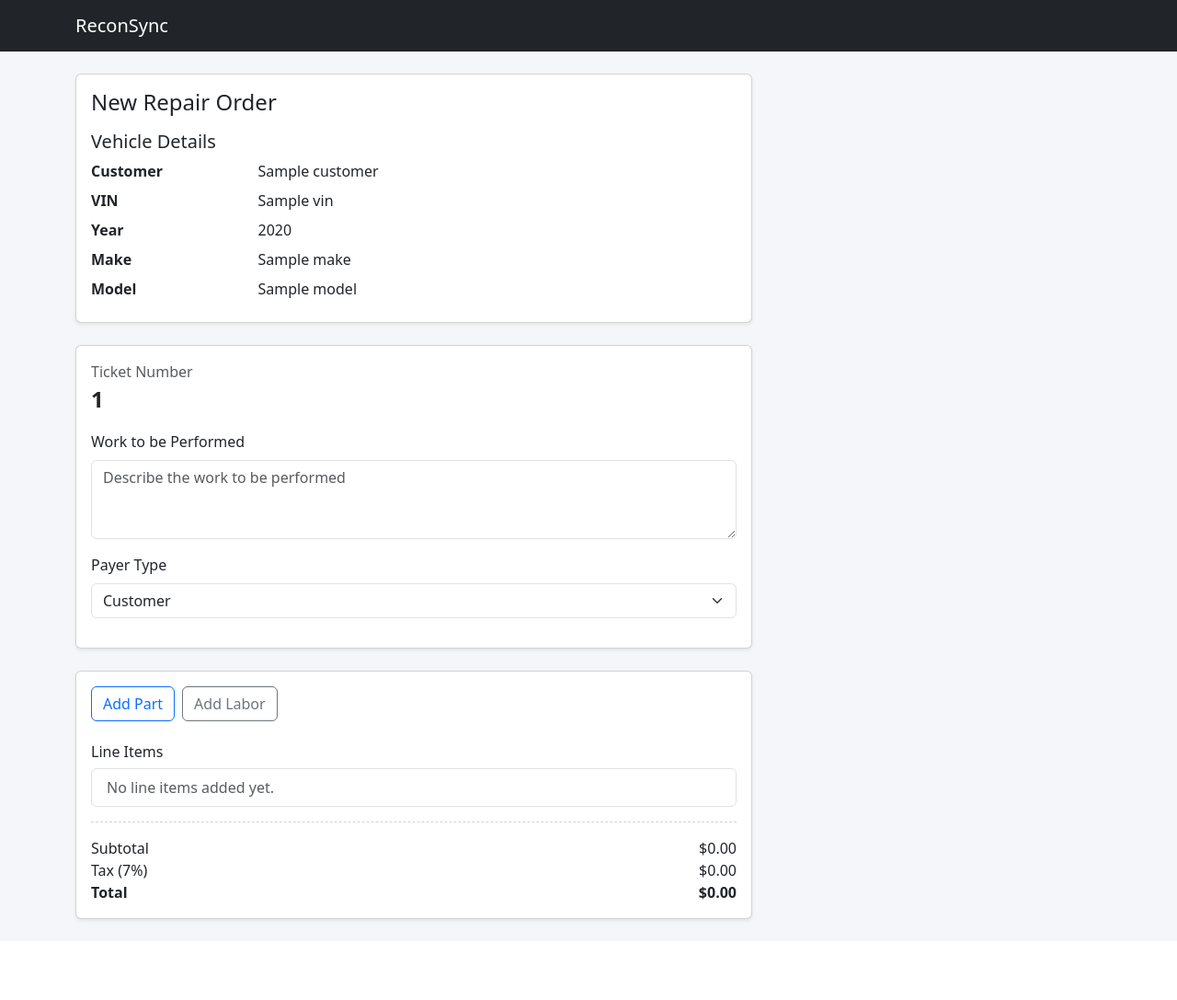
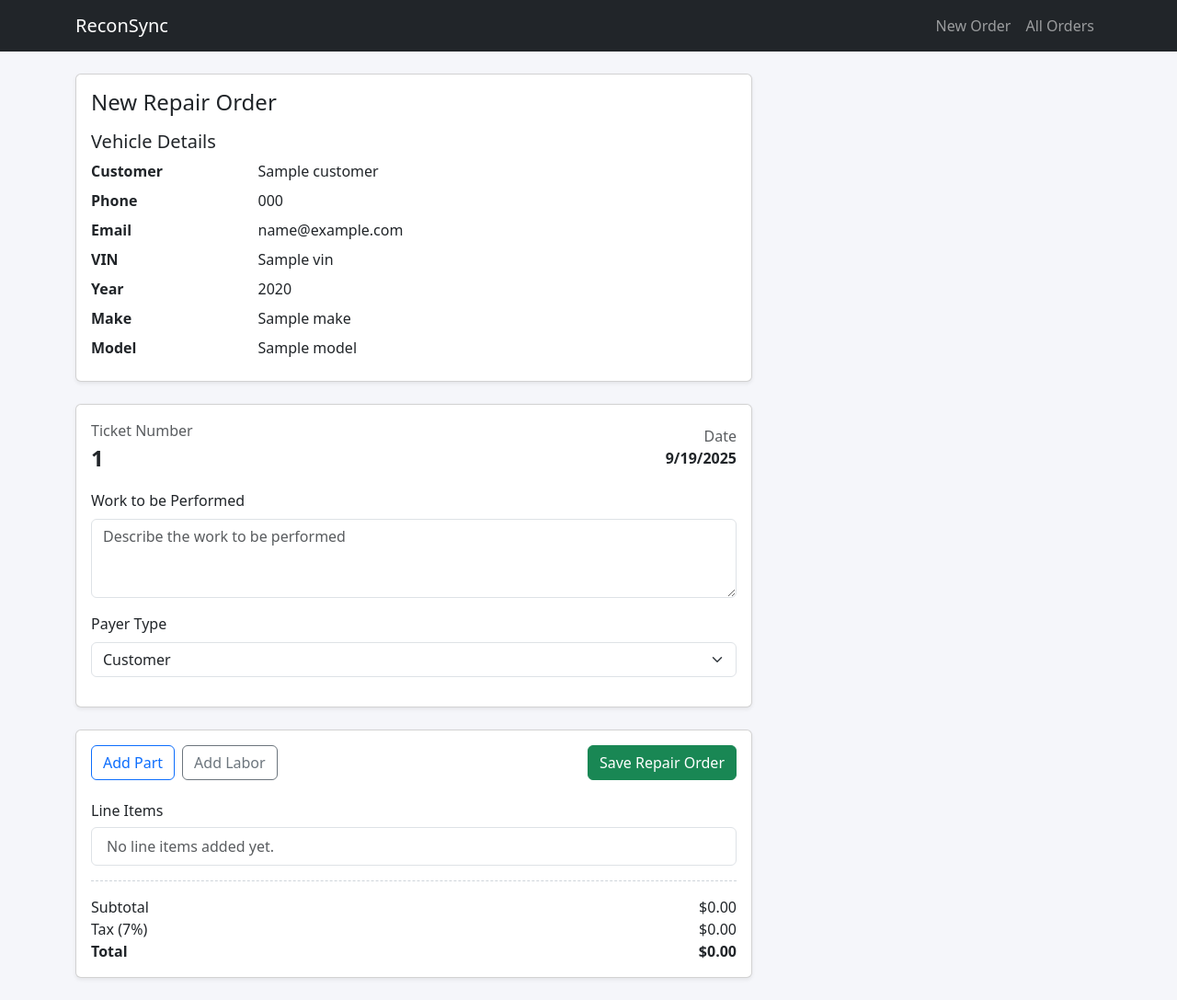
Before and after one commit to coderanknarsi/ReconSync, a Flask app: template templates/repair_order.html in a window 1280 px wide. Shown: the whole page at 92% size. Before the commit the page ends 1003 px from the top, so only its background shows below. Run offline with Flask 3, Linux system fonts and the light colour scheme; the template is opened without the code that fills it: most values are stand-ins (such as "Sample title", 1, 10 or a date in 2020).

Commit message:
Enhance Shop Management System

```diff
--- a/app.py
+++ b/app.py
@@ -1,4 +1,6 @@
 from flask import Flask, render_template, request, redirect, url_for, flash
+import json
+from datetime import datetime
 
 app = Flask(__name__)
 app.secret_key = "dev-secret-key"
@@ -11,6 +13,8 @@ VEHICLE_DATA = {
         "make": "Ford",
         "model": "F-150",
         "customer": "Jane Smith",
+        "phone": "(555) 123-4567",
+        "email": "jane.smith@email.com",
     },
 }
 
@@ -21,8 +25,13 @@ CUSTOMER_DATA = {
         "make": "Toyota",
         "model": "Camry",
         "customer": "John Doe",
+        "phone": "(555) 987-6543",
+        "email": "john.doe@email.com",
     },
 }
+
+# Store repair orders in memory (in production, use a database)
+REPAIR_ORDERS = {}
 
 _ticket_counter = 0
 
@@ -58,6 +67,8 @@ def search():
                 "make": "Demo",
                 "model": "Vehicle",
                 "customer": "Demo Customer",
+                "phone": "(555) 000-0000",
+                "email": "demo@example.com",
             }
 
         ticket_number = get_next_ticket_number()
@@ -83,10 +94,42 @@ def new_repair_order():
             "make": "-",
             "model": "-",
             "customer": "Unknown",
+            "phone": "-",
+            "email": "-",
         }
 
     return render_template("repair_order.html", vehicle=vehicle, ticket_number=ticket_number)
 
 
+@app.route("/save-repair-order", methods=["POST"])
+def save_repair_order():
+    try:
+        data = request.get_json()
+        ticket_number = data.get("ticket_number")
+
+        # Create repair order record
+        repair_order = {
+            "ticket_number": ticket_number,
+            "vin": data.get("vin"),
+            "customer": data.get("customer"),
+            "work_description": data.get("work_description"),
+            "payer_type": data.get("payer_type"),
+            "line_items": data.get("line_items", []),
+            "subtotal": data.get("subtotal", 0),
+            "tax": data.get("tax", 0),
+            "total": data.get("total", 0),
+            "created_at": datetime.now().isoformat(),
+            "status": "Open"
+        }
+
+        REPAIR_ORDERS[ticket_number] = repair_order
+
+        return {"success": True, "message": "Repair order saved successfully"}
+    except Exception as e:
+        return {"success": False, "message": str(e)}, 400
 if __name__ == "__main__":
     app.run(debug=True)
+
+@app.route("/repair-orders")
+def list_repair_orders():
+    return render_template("repair_orders_list.html", repair_orders=REPAIR_ORDERS)
--- a/static/styles.css
+++ b/static/styles.css
@@ -13,3 +13,17 @@ body {
   border-top: 1px dashed #ced4da;
   padding-top: 1rem;
 }
+
+.table th {
+  border-top: none;
+  font-weight: 600;
+  color: #495057;
+}
+
+.badge {
+  font-size: 0.75em;
+}
+
+.btn-group-sm > .btn, .btn-sm {
+  font-size: 0.875rem;
+}
--- a/templates/base.html
+++ b/templates/base.html
@@ -11,6 +11,10 @@
     <nav class="navbar navbar-expand-lg navbar-dark bg-dark mb-4">
       <div class="container">
         <a class="navbar-brand" href="{{ url_for('search') }}">ReconSync</a>
+        <div class="navbar-nav ms-auto">
+          <a class="nav-link" href="{{ url_for('search') }}">New Order</a>
+          <a class="nav-link" href="{{ url_for('list_repair_orders') }}">All Orders</a>
+        </div>
       </div>
     </nav>
     <main class="container">
--- a/templates/repair_order.html
+++ b/templates/repair_order.html
@@ -12,6 +12,10 @@
         <dl class="row mb-0">
           <dt class="col-sm-3">Customer</dt>
           <dd class="col-sm-9">{{ vehicle.customer }}</dd>
+          <dt class="col-sm-3">Phone</dt>
+          <dd class="col-sm-9">{{ vehicle.phone }}</dd>
+          <dt class="col-sm-3">Email</dt>
+          <dd class="col-sm-9">{{ vehicle.email }}</dd>
           <dt class="col-sm-3">VIN</dt>
           <dd class="col-sm-9">{{ vehicle.vin }}</dd>
           <dt class="col-sm-3">Year</dt>
@@ -31,6 +35,10 @@
             <span class="text-muted">Ticket Number</span>
             <div class="fs-4 fw-bold">{{ ticket_number }}</div>
           </div>
+          <div class="text-end">
+            <span class="text-muted">Date</span>
+            <div class="fw-semibold" id="currentDate"></div>
+          </div>
         </div>
         <form>
           <div class="mb-3">
@@ -42,6 +50,8 @@
             <select class="form-select" id="payerType">
               <option value="Customer" selected>Customer</option>
               <option value="Internal">Internal</option>
+              <option value="Warranty">Warranty</option>
+              <option value="Insurance">Insurance</option>
             </select>
           </div>
         </form>
@@ -53,6 +63,7 @@
         <div class="d-flex flex-wrap gap-2 mb-3">
           <button type="button" class="btn btn-outline-primary" id="showPartForm">Add Part</button>
           <button type="button" class="btn btn-outline-secondary" id="showLaborForm">Add Labor</button>
+          <button type="button" class="btn btn-success ms-auto" id="saveOrder">Save Repair Order</button>
         </div>
 
         <div id="partForm" class="entry-form d-none">
@@ -120,6 +131,7 @@
   const laborForm = document.getElementById('laborForm');
   const addPartBtn = document.getElementById('addPart');
   const addLaborBtn = document.getElementById('addLabor');
+  const saveOrderBtn = document.getElementById('saveOrder');
   const lineItemsList = document.getElementById('lineItems');
   const emptyState = document.getElementById('emptyState');
 
@@ -129,6 +141,8 @@
 
   const lineItems = [];
 
+  // Set current date
+  document.getElementById('currentDate').textContent = new Date().toLocaleDateString();
   function toggleForm(form) {
     if (!form) return;
     form.classList.remove('d-none');
@@ -169,6 +183,8 @@
     subtotalDisplay.textContent = formatCurrency(subtotal);
     taxDisplay.textContent = formatCurrency(tax);
     totalDisplay.textContent = formatCurrency(total);
+
+    return { subtotal, tax, total };
   }
 
   function renderLineItems() {
@@ -237,6 +253,8 @@
       description,
       details: `${quantity} @ ${formatCurrency(unitCost)}`,
       total,
+      quantity,
+      unitCost,
     });
 
     descriptionInput.value = '';
@@ -275,7 +293,63 @@
     updateTotals();
   }
 
+  function saveRepairOrder() {
+    const workDescription = document.getElementById('work').value.trim();
+    const payerType = document.getElementById('payerType').value;
+
+    if (!workDescription) {
+      alert('Please provide a description of the work to be performed.');
+      return;
+    }
+
+    if (lineItems.length === 0) {
+      alert('Please add at least one line item (part or labor).');
+      return;
+    }
+
+    const totals = updateTotals();
+
+    const orderData = {
+      ticket_number: '{{ ticket_number }}',
+      vin: '{{ vehicle.vin }}',
+      customer: '{{ vehicle.customer }}',
+      work_description: workDescription,
+      payer_type: payerType,
+      line_items: lineItems,
+      subtotal: totals.subtotal,
+      tax: totals.tax,
+      total: totals.total
+    };
+
+    saveOrderBtn.disabled = true;
+    saveOrderBtn.textContent = 'Saving...';
+
+    fetch('/save-repair-order', {
+      method: 'POST',
+      headers: {
+        'Content-Type': 'application/json',
+      },
+      body: JSON.stringify(orderData)
+    })
+    .then(response => response.json())
+    .then(data => {
+      if (data.success) {
+        alert('Repair order saved successfully!');
+        window.location.href = '/repair-orders';
+      } else {
+        alert('Error saving repair order: ' + data.message);
+      }
+    })
+    .catch(error => {
+      alert('Error saving repair order: ' + error.message);
+    })
+    .finally(() => {
+      saveOrderBtn.disabled = false;
+      saveOrderBtn.textContent = 'Save Repair Order';
+    });
+  }
   addPartBtn.addEventListener('click', addPart);
   addLaborBtn.addEventListener('click', addLabor);
+  saveOrderBtn.addEventListener('click', saveRepairOrder);
 </script>
 {% endblock %}
```
Also changed, not shown: templates/repair_orders_list.html (added, +77 -0 lines).
